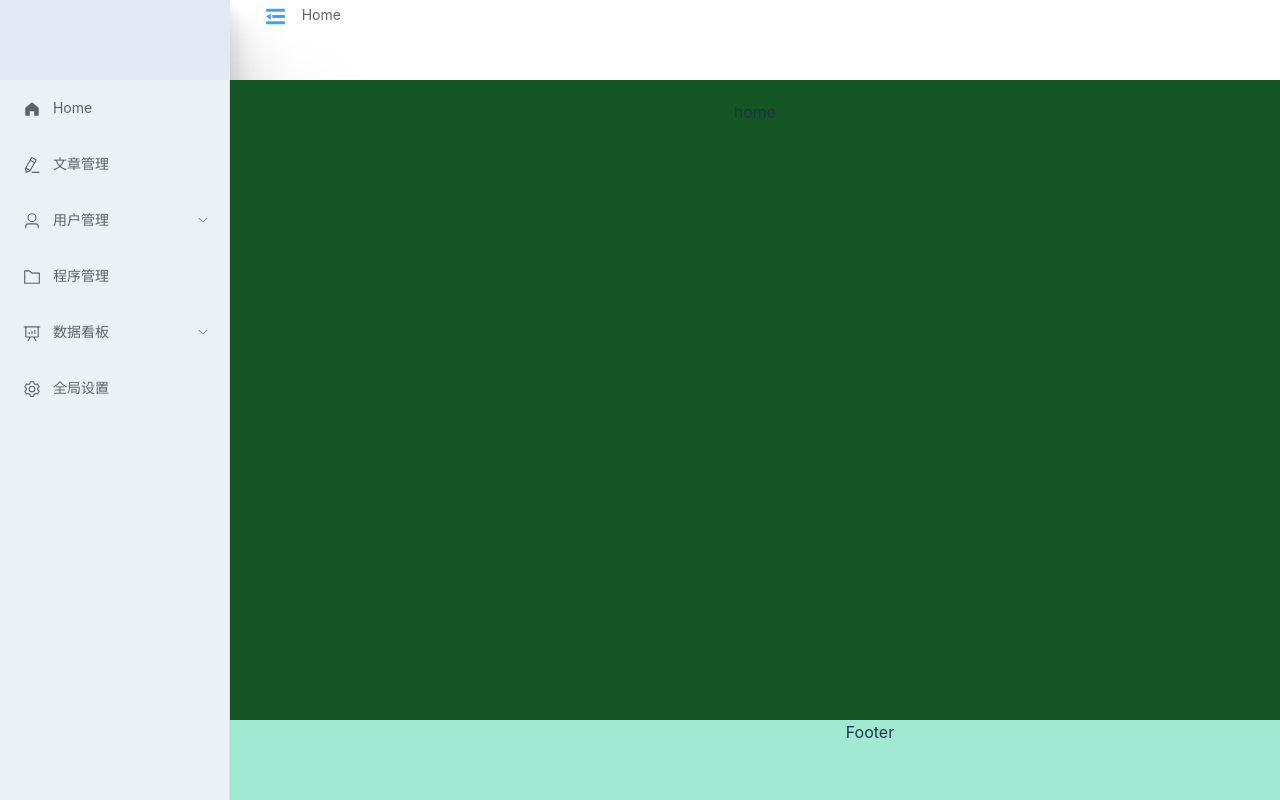
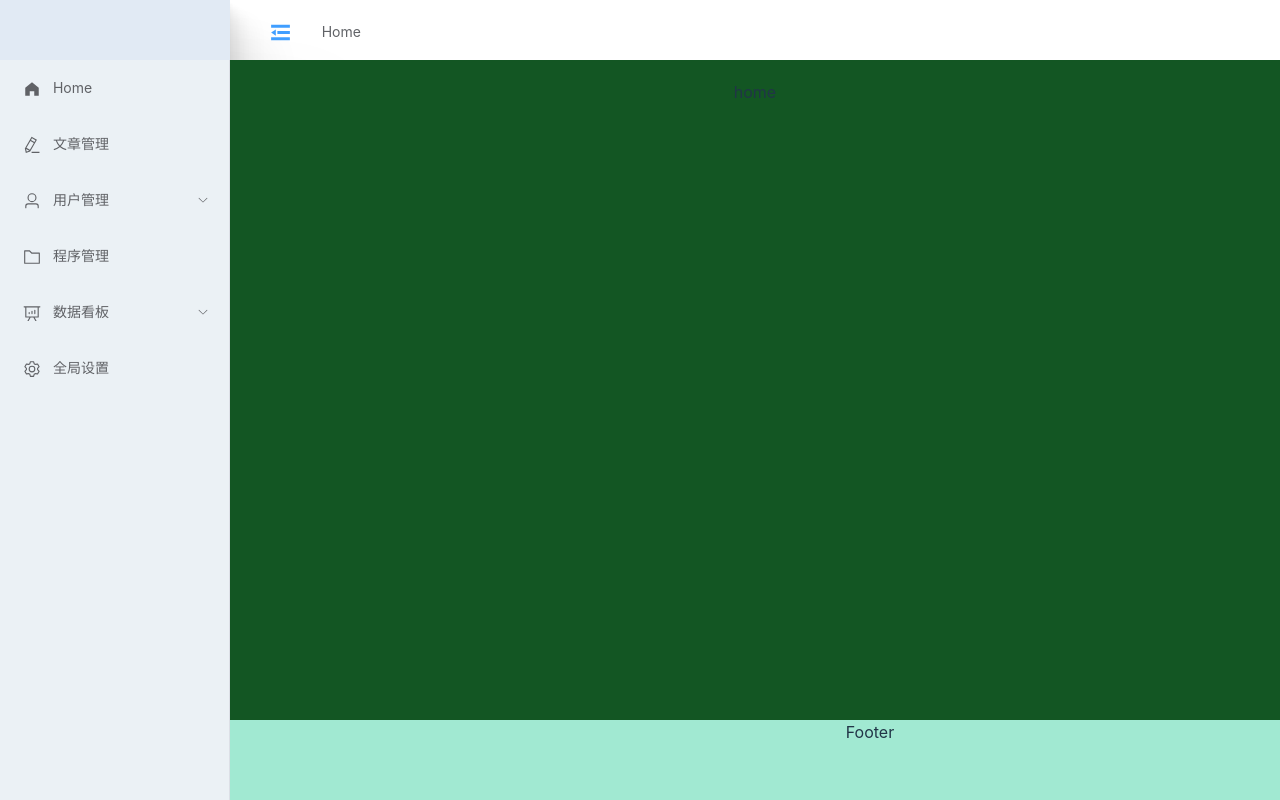
Before and after one commit to Axin668/axin-star, a Vue app: page /manage/home in a window 1280 px wide. Shown: the top 800 px of the page. Built offline with nearby package versions, Linux system fonts and the light colour scheme.

Commit message:
feat: add humburger

```diff
--- a/src/components/Breadcrumb/index.vue
+++ b/src/components/Breadcrumb/index.vue
@@ -22,6 +22,7 @@
   <style lang="scss" scoped>
   /* 这里为了跟收起图标对其 */
   .bread{
-      margin-top: 8px;
+      margin-top: 25px;
+      margin-left: 20px;
   }
   </style>
--- a/src/components/Hamburger/index.vue
+++ b/src/components/Hamburger/index.vue
@@ -1,11 +1,20 @@
 <template>
-
+    <el-button type="text" @click="toggle" class="humburger">
+        <el-icon :size="25"><fold/></el-icon>
+    </el-button>
 </template>
 
 <script lang="ts" setup name="Hamburger">
 
+const emits = defineEmits(["changeIsCollapse"]);
+const toggle = ():void => {
+    emits("changeIsCollapse")
+}
 </script>
 
 <style lang="scss" scoped>
-
+.humburger {
+    margin-top: 16px;
+    margin-left: 10px;
+}
 </style>
--- a/src/components/SideBar/index.vue
+++ b/src/components/SideBar/index.vue
@@ -66,11 +66,11 @@ const handleSelect = (key: string) => {
 
 <style>
   .logo{
-    height:80px;
+    height:60px;
     background: #e1eaf4;
   }
   .menu{
-    min-height: calc(100vh - 80px);
+    min-height: calc(100vh - 60px);
 
   }
   .menu .el-menu-item:hover {
--- a/src/layout/AppManageLayout.vue
+++ b/src/layout/AppManageLayout.vue
@@ -8,9 +8,7 @@
         <el-header class="header">
           <el-row>
             <el-col :span="1">
-              <el-button type="text" @click="toggle">
-                <el-icon :size="25"><fold/></el-icon>
-              </el-button>
+              <Humburger :isCollapse="isCollapse" ref="humburger" @changeIsCollapse="changeIsCollapse"/>
             </el-col>
             <el-col :span="12">
               <Breadcrumb />
@@ -27,11 +25,12 @@
 <script lang="ts" setup>
 import SideBar from '@/components/SideBar/index.vue';
 import Breadcrumb from '@/components/Breadcrumb/index.vue'
+import Humburger from '@/components/Hamburger/index.vue'
 import { ref } from 'vue'
-import { Fold } from '@element-plus/icons-vue'
 
 let isCollapse = ref(false)
-const toggle = ():void => {
+const humburger: any = ref(null)
+const changeIsCollapse = () => {
   isCollapse.value = !isCollapse.value
 }
 </script>
@@ -50,7 +49,7 @@ const toggle = ():void => {
       100px 100px 80px rgba(0, 0, 0, 0.07)
     }
     .header {
-        height: 80px;
+        height: 60px;
         width: 100vw;
         box-shadow:
         8.7px 9.2px 2.6px rgba(0, 0, 0, 0.023),
```
